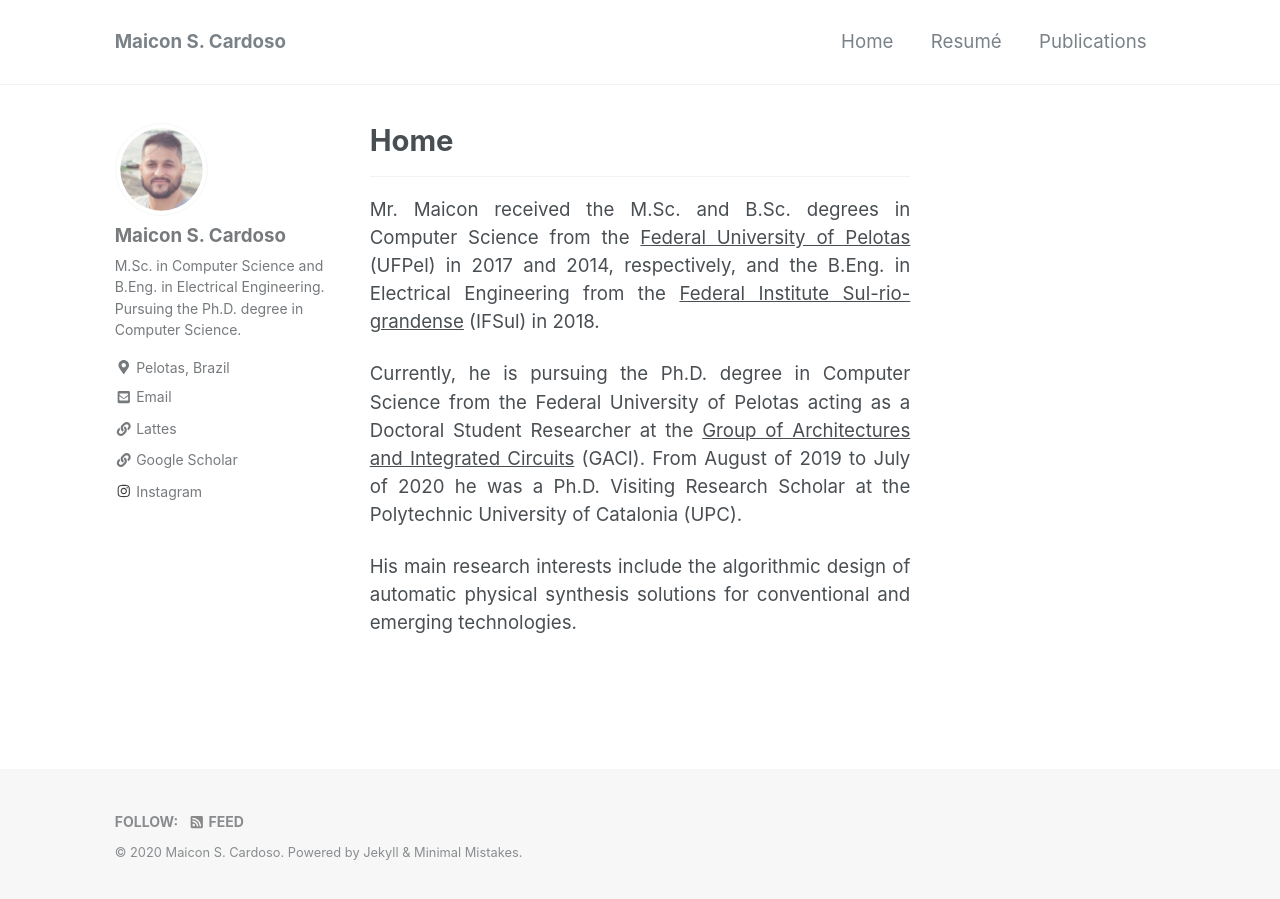
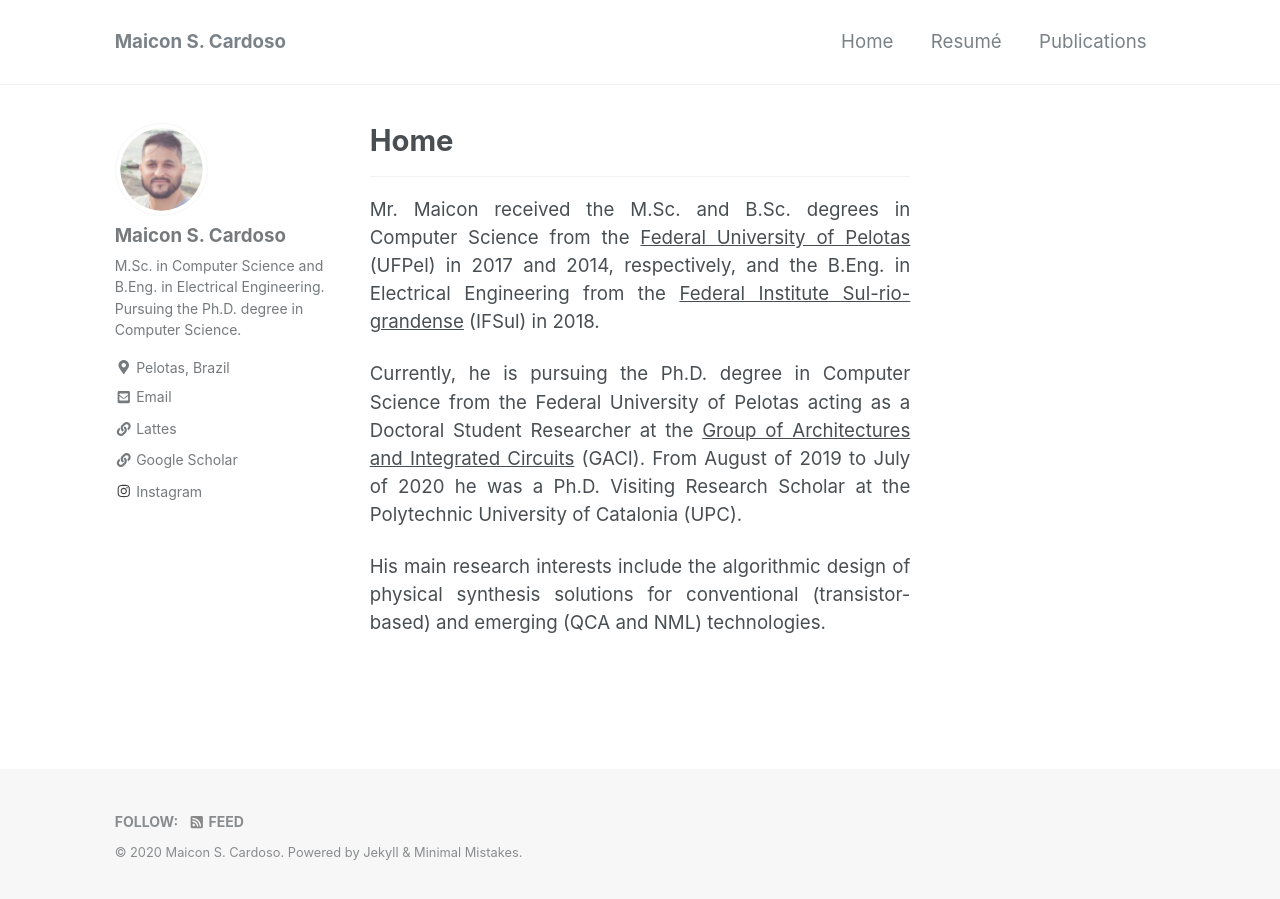
Before and after one commit to maiconsc/me, a Jekyll site: the page built from index.MD, in a window 1280 px wide. Built offline with Jekyll 4.4.1, drawn with Linux system fonts in a browser that asks for light colours; nearby versions of some CDN libraries; our own code applies the rules of GitHub Pages for plain Markdown files.

Commit message:
Update index.MD
research interest update.

```diff
--- a/index.MD
+++ b/index.MD
@@ -14,5 +14,5 @@ Mr. Maicon received the M.Sc. and B.Sc. degrees in Computer Science from the [Fe
 Currently, he is pursuing the Ph.D. degree in Computer Science from the Federal University of Pelotas acting as a Doctoral Student Researcher at the [Group of Architectures and Integrated Circuits](https://wp.ufpel.edu.br/gaci/){:target="\_blank"} (GACI). From August of 2019 to July of 2020 he was a Ph.D. Visiting Research Scholar at the Polytechnic University of Catalonia (UPC).
 {: .text-justify}
 
-His main research interests include the algorithmic design of automatic physical synthesis solutions for conventional and emerging technologies.
+His main research interests include the algorithmic design of physical synthesis solutions for conventional (transistor-based) and emerging (QCA and NML) technologies.
 {: .text-justify}
```
